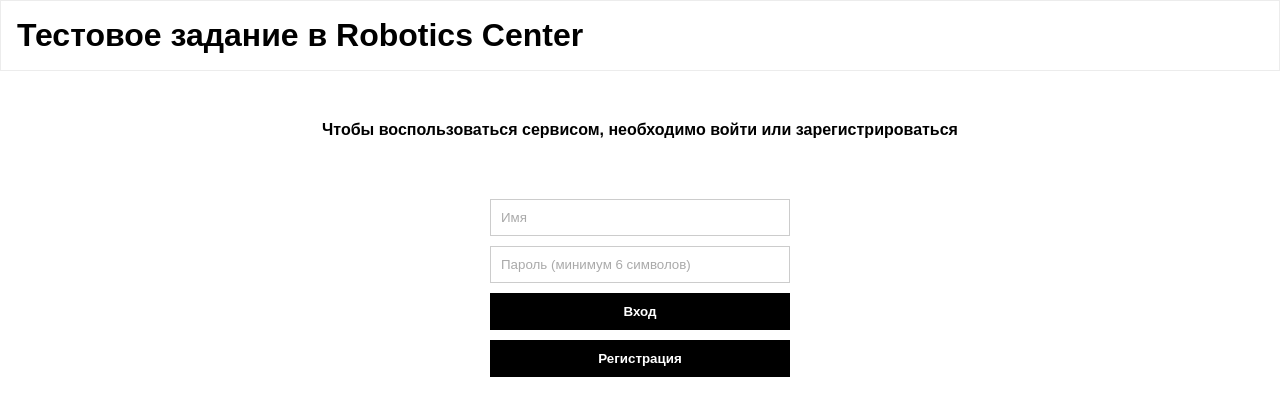
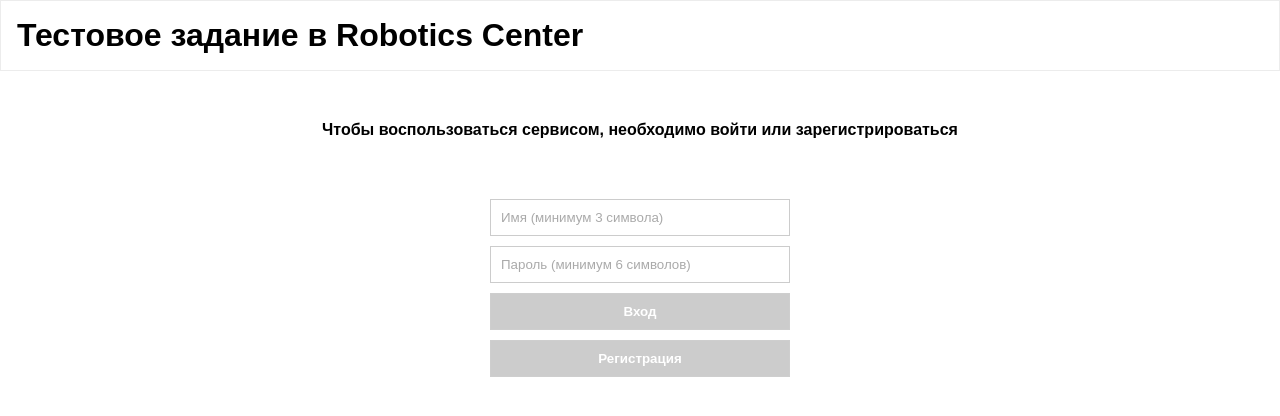
Before and after one commit to fourhtyoz/SberAudioPlayer, a React (Create React App) app in the folder frontend/: page / in a window 1280 px wide. Shown: the top 416 px of the page. Built offline with nearby package versions, Linux system fonts and the light colour scheme.

Commit message:
логин минимум 3 символа

```diff
--- a/frontend/src/components/Login.jsx
+++ b/frontend/src/components/Login.jsx
@@ -8,7 +8,7 @@ import styled from 'styled-components';
 
 const SRow = styled.div`
     display: flex;
-`
+`;
 
 const SButton = styled.button`
     margin-top: 10px;
@@ -23,7 +23,7 @@ const SButton = styled.button`
     border: 1px solid #000;
     display: block;
 
-        &:hover {
+    &:hover {
         border: 1px solid #cecece;
         color: #000;
         background-color: #FFF;
@@ -36,6 +36,8 @@ const SButton = styled.button`
     &:disabled {
         background-color: #ccc;
         cursor: not-allowed;
+        border: 1px solid #cecece;
+        color: white;
     }
 `;
 
@@ -62,6 +64,8 @@ const StyledInput = styled.input`
 export default function Login({ isAuthenticated, login }) {
     const [username, setUsername] = useState('');
     const [password, setPassword] = useState('');
+
+    const disabled = username.length < 3 || password.length < 6
 
     const handleRegister = async () => {
         try {
@@ -97,13 +101,13 @@ export default function Login({ isAuthenticated, login }) {
             {!isAuthenticated &&
                 <>
                     <SRow>
-                        <StyledInput type="text" placeholder="Имя" value={username} onChange={(e) => setUsername(e.target.value)} />
+                        <StyledInput type="text" placeholder="Имя (минимум 3 символа)" value={username} onChange={(e) => setUsername(e.target.value)} />
                     </SRow>
                     <SRow>
                         <StyledInput type="password" placeholder="Пароль (минимум 6 символов)" value={password} onChange={(e) => setPassword(e.target.value)} />
                     </SRow>
-                        <SButton onClick={handleLogin}>Вход</SButton>
-                        <SButton onClick={handleRegister}>Регистрация</SButton>
+                        <SButton onClick={handleLogin} disabled={disabled} >Вход</SButton>
+                        <SButton onClick={handleRegister} disabled={disabled}>Регистрация</SButton>
                 </>
             }
         </nav>
```
Also changed, not shown: 1 other file (tests, documents, lock files or other folders).
